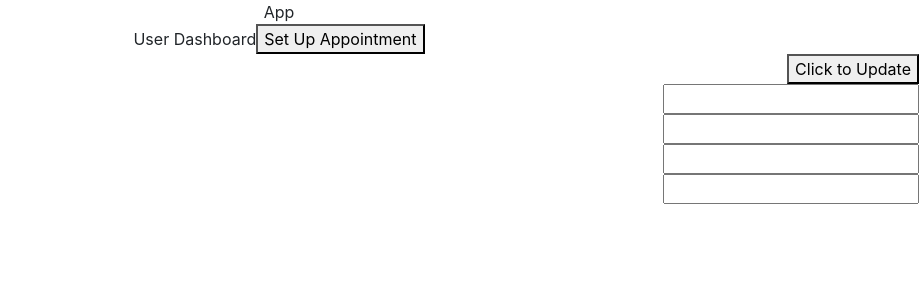
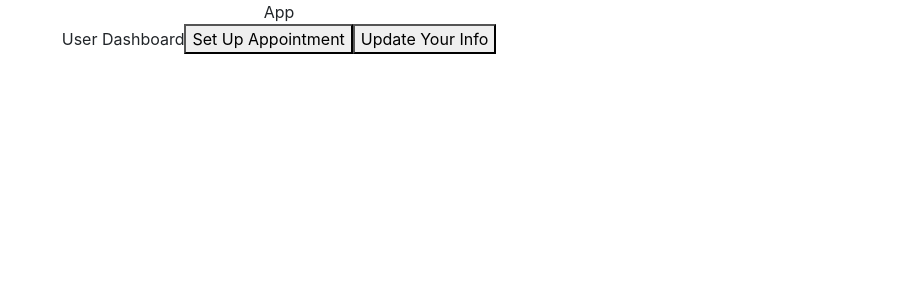
Before and after one commit to Cuthbert20/dog-grooming-app, a React (Create React App) app: page /#/dashboard in a window 1280 px wide. Shown: the top 300 px of the page, without its empty margins (361-1280 px from the left). Built offline with nearby package versions, Linux system fonts and the light colour scheme.

Commit message:
update to display on userdash with toggle

```diff
--- a/src/components/UpdateUser/UpdateUser.js
+++ b/src/components/UpdateUser/UpdateUser.js
@@ -4,31 +4,21 @@ import './UpdateUser.css'
 
 class UpdateUser extends Component{
     state = {
-        render: false
+        dogs: []
     }
-    handleClick = () => {
-        const { render } = this.state
-        if(render){
-            this.setState({
-                render: false
-            })
-        }
-        else{
-            this.setState({
-                render: true
-            })
-        }
+    componentDidMount(){
 
     }
     render(){
         return(
             <div>
                 <ul>
-                    <li><button onClick={this.handleClick} >Click to Update</button></li>
+
                     <li><input type="text"/></li>
                     <li><input type="text"/></li>
                     <li><input type="text"/></li>
                     <li><input type="text"/></li>
+                    <button>Submit</button>
                 </ul>
             </div>
         )
--- a/src/components/UserDash/UserDash.js
+++ b/src/components/UserDash/UserDash.js
@@ -3,12 +3,23 @@ import { Link } from 'react-router-dom'
 import UpdateUser from '.././UpdateUser/UpdateUser'
 
 export default class UserDash extends Component {
+    state = {
+        render: false
+    }
+    handleClick = () => {
+        const { render } = this.state
+        this.setState({
+            render: !this.state.render
+        })
+    }
     render() {
         return (
             <div>
                 User Dashboard
                 <Link to='/setupapp' ><button>Set Up Appointment</button></Link>
-                <UpdateUser />
+                <button onClick={this.handleClick} >Update Your Info</button>
+                {this.state.render ? <UpdateUser /> : null}
+
             </div>
         )
     }
```
